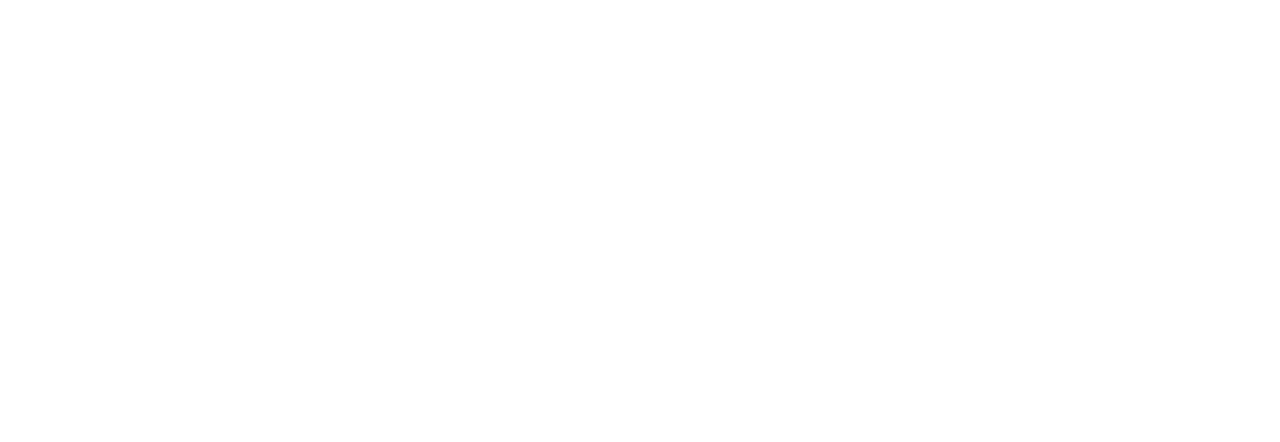
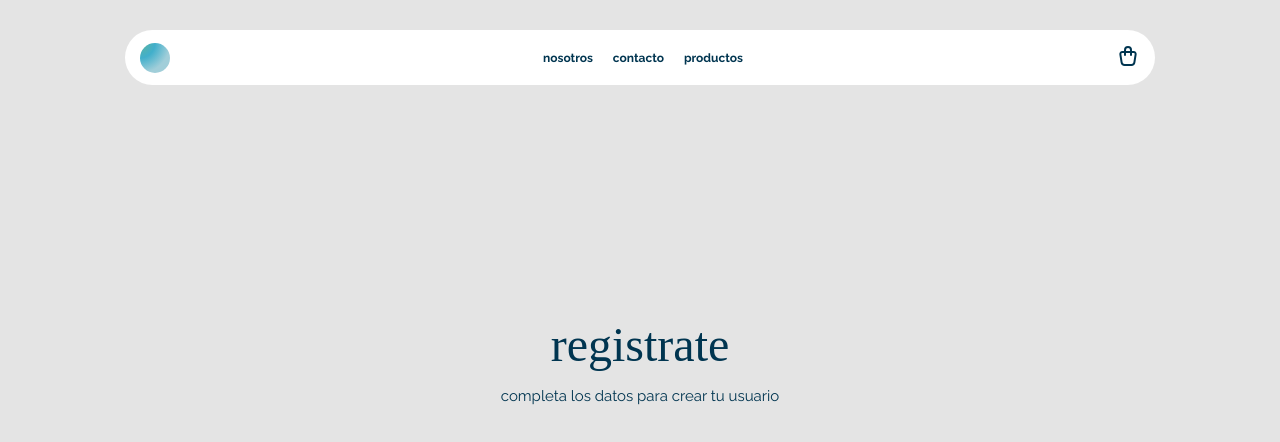
Before and after one commit to JONAAVILA/tienda-online, an Astro site: page /create-user in a window 1280 px wide. Built offline with nearby package versions, Linux system fonts and the light colour scheme; Astro itself is replaced by a stand-in of ours; a web font is replaced by a local one.

Commit message:
create user page styled

```diff
--- a/src/pages/create-user.astro
+++ b/src/pages/create-user.astro
@@ -1,11 +1,23 @@
+---
+import Navbar from "../components/astro/Navbar.astro";
+import Layout from "../layouts/Layout.astro";
 ---
 
----
-
-<section>
-
-</section>
+<Layout title="registrarse" >
+    <section>
+        <Navbar/>
+        <h2>registrate</h2>
+        <p>completa los datos para crear tu usuario</p>
+    </section>
+</Layout>
 
 <style>
-
+    section{
+        display: flex;
+        flex-direction: column;
+        justify-content: center;
+        align-items: center;
+        height: 90vh;
+        width: 100%;
+    }
 </style>
```
